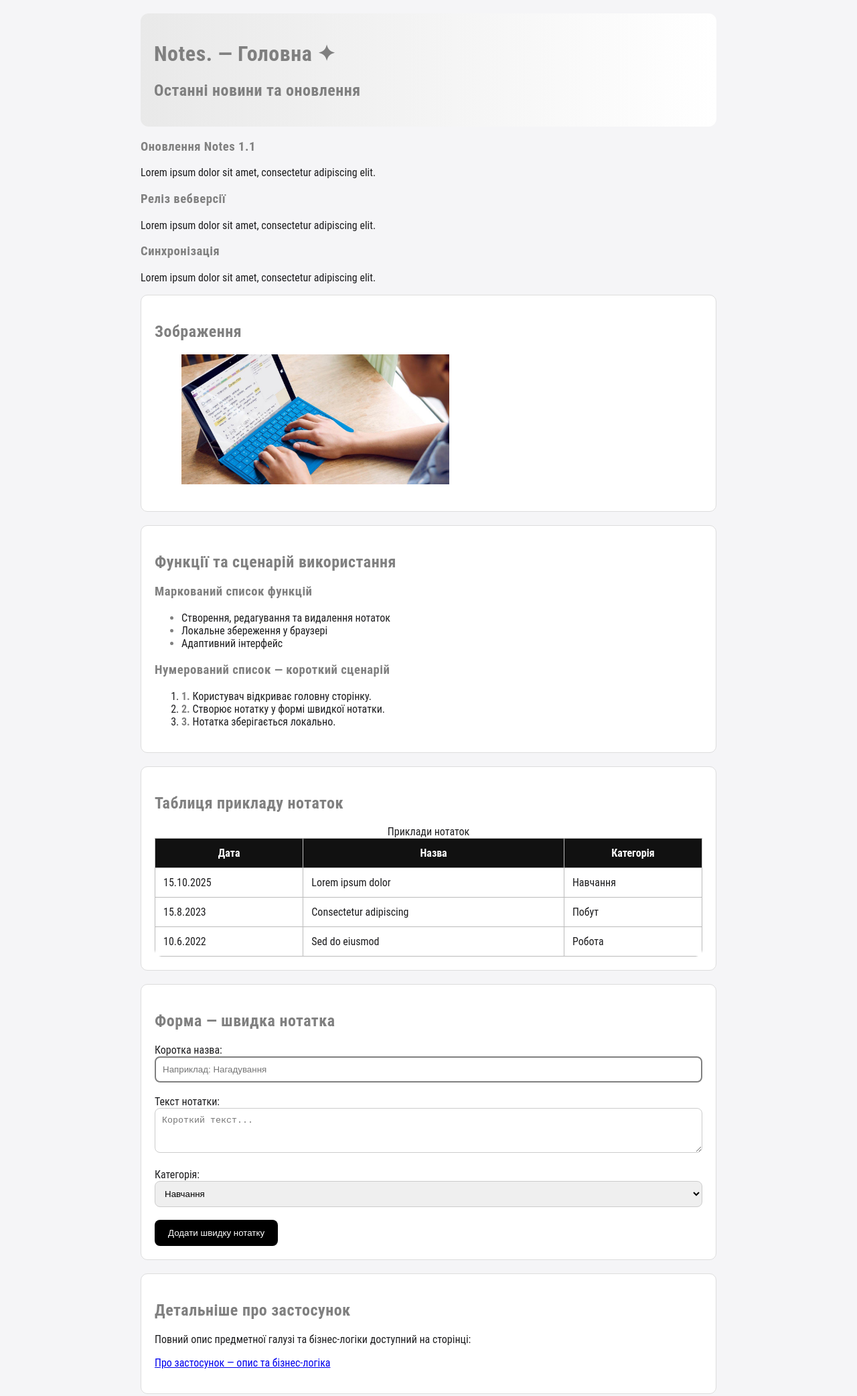
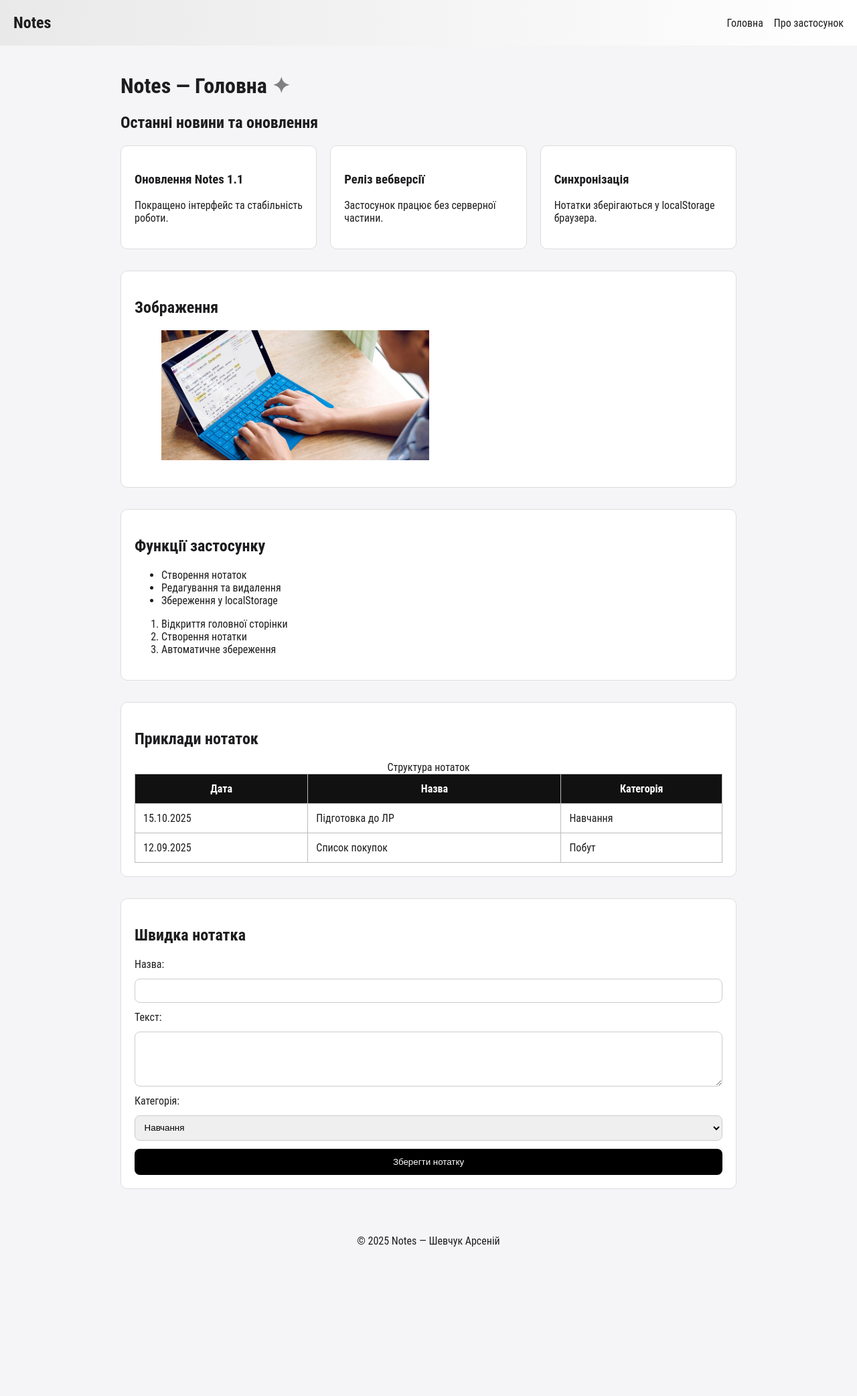
Before and after one commit to Asayxru/-IO-35_appWEB-ShevchukArsenii-FIOT-2025-, a plain HTML site: page index.html in a window 1280 px wide. Shown: the top 2084 px of the page at 67% size. After the commit the page ends 1878 px from the top, so only its background shows below. Drawn offline with Linux system fonts and the light colour scheme.

Commit message:
upgraded

```diff
--- a/css/style.css
+++ b/css/style.css
@@ -1,144 +1,230 @@
-
 * {
   box-sizing: border-box;
   scroll-behavior: smooth;
 }
 
-
 body {
+  margin: 0;
+  font-family: "Roboto Condensed", sans-serif;
   background: #f5f5f7;
-  font-family: "Roboto Condensed", sans-serif;
-  margin: 0;
-  padding: 0;
   color: #1d1d1f;
 }
 
-main {
-  max-width: 900px;
-  margin: 0 auto;
-  padding: 20px;
+/* Header */
+.site-header {
+  display: flex;
+  justify-content: space-between;
+  align-items: center;
+  padding: 1.25rem;
+  background: linear-gradient(90deg, #e9e9e9, #ffffff);
 }
 
-
-h1, h2, h3 {
-  color: grey;
-  letter-spacing: 0.5px;
+.logo {
+  font-size: 1.5rem;
+  font-weight: 700;
 }
 
-h1 {
-  font-size: 32px;
+.site-nav {
+  display: flex;
+  gap: 1rem;
 }
 
+.site-nav a {
+  text-decoration: none;
+  color: #1d1d1f;
+}
+
+/* Main */
+main {
+  max-width: 60rem;
+  margin: 0 auto;
+  padding: 1.25rem;
+}
+
+header h1::after {
+  content: " ✦";
+  color: grey;
+}
+
+/* Flexbox grid */
+.notes-grid {
+  display: flex;
+  gap: 1.25rem;
+  flex-wrap: wrap;
+}
+
+.news {
+  flex: 1 1 18rem;
+  padding: 1.25rem;
+  background: #fff;
+  border-radius: 10px;
+  border: 1px solid #ddd;
+  transition: transform 0.2s ease, box-shadow 0.2s ease;
+}
+
+.news:hover {
+  transform: translateY(-4px);
+  box-shadow: 0 4px 12px rgba(0,0,0,0.08);
+}
+
+/* Sections */
 .lab-section {
-  padding: 20px;
-  margin-bottom: 20px;
+  margin-top: 2rem;
+  padding: 1.25rem;
   background: #fff;
   border-radius: 10px;
   border: 1px solid #ddd;
 }
 
-.lab-section > h2 {
-  font-weight: 600;
+/* Form */
+#quick-note-form {
+  display: flex;
+  flex-direction: column;
+  gap: 0.75rem;
 }
 
-
-#quick-title {
-  border: 2px solid grey;
-}
-
-
-ul li::marker {
-  color: grey;
-}
-
-ol {
-  counter-reset: count;
-}
-
-ol li::before {
-  counter-increment: count;
-  content: counter(count) ". ";
-  font-weight: bold;
-  color: grey;
-}
-
-table {
-  width: 100%;
-  border-collapse: collapse;
-  border-radius: 10px;
-  overflow: hidden;
-}
-
-table td, table th {
-  padding: 12px;
-  border: 1px solid #bbb;
-}
-
-table th {
-  background: #111;
-  color: white;
-  font-weight: bold;
-}
-
-table tr:hover {
-  background: #e8e8e8;
-}
-
-a:hover {
-  opacity: 0.8;
-}
-
-input:focus, textarea:focus {
-  outline: 2px solid grey;
-  background: #fff;
-}
-
-h1::after {
-  content: " ✦";
-  color: grey;
-}
-
-
 input, textarea, select {
-  width: 100%;
-  padding: 10px;
+  padding: 0.6rem;
   border-radius: 8px;
   border: 1px solid #ccc;
 }
 
-.save-btn {
+button {
   background: black;
   color: white;
-  padding: 12px 20px;
+  padding: 0.75rem;
   border-radius: 8px;
   border: none;
   cursor: pointer;
-
-  transition: background 0.3s ease;
 }
 
-.save-btn:hover {
+button:hover {
   background: #444;
 }
 
-header {
-  background: linear-gradient(90deg, #e9e9e9, #ffffff);
-  padding: 20px;
-  border-radius: 12px;
+/* Table */
+table {
+  width: 100%;
+  border-collapse: collapse;
 }
 
-footer {
-  margin-top: 30px;
-  text-align: center;
-  padding: 15px;
-  font-size: 14px;
+th, td {
+  border: 1px solid #bbb;
+  padding: 0.75rem;
 }
 
-footer::before {
-  content: "— ";
-  color: grey;
+th {
+  background: #111;
+  color: white;
 }
 
-input[required], textarea[required] {
-  border-color: #ccc;
+/* Footer */
+footer {
+  text-align: center;
+  padding: 1rem;
+  margin-top: 2rem;
 }
+
+/* Responsive */
+@media (max-width: 600px) {
+  .site-header {
+    flex-direction: column;
+    align-items: flex-start;
+    gap: 0.75rem;
+  }
+
+  .notes-grid {
+    flex-direction: column;
+  }
+}
+
+/* ===== HERO SECTION ===== */
+
+.hero {
+  display: flex;
+  min-height: 60vh;
+  background: linear-gradient(
+    90deg,
+    #f5f5f7 50%,
+    #ffffff 50%
+  );
+}
+
+.hero-content {
+  flex: 1;
+  padding: 4rem 3rem;
+  display: flex;
+  flex-direction: column;
+  justify-content: center;
+}
+
+.hero-content h1 {
+  font-size: 3rem;
+  margin-bottom: 1rem;
+}
+
+.hero-text {
+  font-size: 1.1rem;
+  color: #6e6e73;
+  max-width: 32rem;
+}
+
+.hero-image {
+  flex: 1;
+  background-image: url("img/hero-notes.png");
+  background-repeat: no-repeat;
+  background-position: center;
+  background-size: contain;
+}
+
+@media (max-width: 900px) {
+  .hero {
+    flex-direction: column;
+    background: #f5f5f7;
+  }
+
+  .hero-image {
+    min-height: 250px;
+    background-size: 200px;
+  }
+
+  .hero-content {
+    padding: 2.5rem 1.5rem;
+  }
+}
+
+@media (max-width: 600px) {
+  .hero-content h1 {
+    font-size: 2.2rem;
+  }
+
+  .hero-text {
+    font-size: 1rem;
+  }
+}
+
+.burger {
+  display: none;
+  font-size: 1.8rem;
+  background: none;
+  border: none;
+  cursor: pointer;
+}
+
+/* Mobile navigation */
+@media (max-width: 600px) {
+  .burger {
+    display: block;
+  }
+
+  .site-nav {
+    display: none;
+    flex-direction: column;
+    width: 100%;
+    margin-top: 1rem;
+  }
+
+  .site-nav.active {
+    display: flex;
+  }
+}
--- /dev/null
+++ b/css/task3.css
@@ -0,0 +1,138 @@
+* {
+  box-sizing: border-box;
+}
+
+body {
+  margin: 0;
+  font-family: Arial, sans-serif;
+  background: #ffffff;
+}
+
+.hero {
+  display: flex;
+  justify-content: space-between;
+  align-items: stretch;
+  padding: 40px;
+  background: #222;
+  color: white;
+
+  border: 2px solid #999;
+  margin-bottom: 30px;
+}
+
+.hero-content,
+.hero-card {
+  flex: 1;
+  min-height: 260px;
+
+  border: 2px solid #999;
+  padding: 20px;
+}
+
+.hero-content {
+  margin-right: 20px;
+}
+
+.hero-card {
+  background: orange;
+  display: flex;
+  flex-direction: column;
+  justify-content: center;
+  align-items: center;
+}
+
+.photo {
+  width: 100%;
+  height: 120px;
+  background: #ccc;
+  margin-bottom: 15px;
+  line-height: 120px;
+  text-align: center;
+}
+
+.courses {
+  padding: 40px;
+  text-align: center;
+
+  border: 2px solid #999;
+  margin-bottom: 30px;
+}
+
+.course-list {
+  display: flex;
+  justify-content: center;
+  flex-wrap: wrap;
+  gap: 20px;
+
+  border: 2px solid #999;
+  padding: 20px;
+}
+
+.course {
+  width: 220px;
+  height: 120px;
+
+  display: flex;
+  justify-content: center;
+  align-items: center;
+
+  background: #f5f5f5;
+  font-weight: bold;
+
+  border: 2px solid #999;
+}
+
+
+.partners {
+  padding: 40px;
+  border: 2px solid #999;
+}
+
+.partner-logos {
+  display: flex;
+  justify-content: center;
+  flex-wrap: wrap;
+  gap: 20px;
+
+  border: 2px solid #999;
+  padding: 20px;
+}
+
+.partner-logos > div {
+  width: 160px;
+  height: 80px;
+
+  display: flex;
+  justify-content: center;
+  align-items: center;
+
+  background: #f0f0f0;
+  font-weight: bold;
+
+  border: 2px solid #999;
+}
+
+@media (max-width: 900px) and (min-width: 601px) {
+  .hero {
+    flex-direction: column;
+  }
+
+  .hero-content {
+    margin-right: 0;
+    margin-bottom: 20px;
+  }
+}
+
+@media (max-width: 600px) {
+  .hero {
+    flex-direction: column;
+  }
+
+  .course {
+    width: 100%;
+  }
+
+  .partner-logos > div {
+    width: 100%;
+  }
+}
--- a/index.html
+++ b/index.html
@@ -8,113 +8,140 @@
 </head>
 <body>
 
+
+<header class="site-header">
+  <div class="logo">Notes</div>
+  <button class="burger" aria-label="Відкрити меню">☰</button>
+  <nav class="site-nav" aria-label="Основна навігація">
+    <a href="index.html">Головна</a>
+    <a href="about.html">Про застосунок</a>
+  </nav>
+</header>
+
+
 <main class="content" aria-live="polite">
+
+
   <header>
-      <h1>Notes. — Головна</h1>
+    <h1>Notes — Головна</h1>
     <h2>Останні новини та оновлення</h2>
   </header>
 
+
+
+
+  <section class="notes-grid" aria-label="Список нотаток">
+
     <article class="news" aria-labelledby="news1">
       <h3 id="news1">Оновлення Notes 1.1</h3>
-      <p>Lorem ipsum dolor sit amet, consectetur adipiscing elit.</p>
+      <p>Покращено інтерфейс та стабільність роботи.</p>
     </article>
 
     <article class="news" aria-labelledby="news2">
       <h3 id="news2">Реліз вебверсії</h3>
-      <p>Lorem ipsum dolor sit amet, consectetur adipiscing elit.</p>
+      <p>Застосунок працює без серверної частини.</p>
     </article>
 
     <article class="news" aria-labelledby="news3">
       <h3 id="news3">Синхронізація</h3>
-      <p>Lorem ipsum dolor sit amet, consectetur adipiscing elit.</p>
+      <p>Нотатки зберігаються у localStorage браузера.</p>
     </article>
 
-    <section class="lab-section" aria-labelledby="images-sec">
-      <h2 id="images-sec">Зображення</h2>
+  </section>
+
+
+  <section class="lab-section">
+    <h2>Зображення</h2>
     <figure>
       <img src="img/note.jpg" alt="Notes" width="400" onerror="this.style.display='none'">
     </figure>
   </section>
 
-    <section class="lab-section" aria-labelledby="lists-sec">
-      <h2 id="lists-sec">Функції та сценарій використання</h2>
 
-      <h3>Маркований список функцій</h3>
+  <section class="lab-section">
+    <h2>Функції застосунку</h2>
+
     <ul>
-        <li>Створення, редагування та видалення нотаток</li>
-        <li>Локальне збереження у браузері</li>
-        <li>Адаптивний інтерфейс</li>
+      <li>Створення нотаток</li>
+      <li>Редагування та видалення</li>
+      <li>Збереження у localStorage</li>
     </ul>
 
-      <h3>Нумерований список — короткий сценарій</h3>
     <ol>
-        <li>Користувач відкриває головну сторінку.</li>
-        <li>Створює нотатку у формі швидкої нотатки.</li>
-        <li>Нотатка зберігається локально.</li>
+      <li>Відкриття головної сторінки</li>
+      <li>Створення нотатки</li>
+      <li>Автоматичне збереження</li>
     </ol>
   </section>
 
-    <section class="lab-section" aria-labelledby="table-sec">
-      <h2 id="table-sec">Таблиця прикладу нотаток</h2>
-      <table summary="Таблиця з прикладами нотаток">
-        <caption>Приклади нотаток</caption>
+
+  <section class="lab-section">
+    <h2>Приклади нотаток</h2>
+
+    <table>
+      <caption>Структура нотаток</caption>
       <thead>
         <tr>
-            <th scope="col">Дата</th>
-            <th scope="col">Назва</th>
-            <th scope="col">Категорія</th>
+          <th>Дата</th>
+          <th>Назва</th>
+          <th>Категорія</th>
         </tr>
       </thead>
       <tbody>
         <tr>
           <td>15.10.2025</td>
-            <td>Lorem ipsum dolor</td>
+          <td>Підготовка до ЛР</td>
           <td>Навчання</td>
         </tr>
         <tr>
-            <td>15.8.2023</td>
-            <td>Consectetur adipiscing</td>
+          <td>12.09.2025</td>
+          <td>Список покупок</td>
           <td>Побут</td>
-          </tr>
-          <tr>
-            <td>10.6.2022</td>
-            <td>Sed do eiusmod</td>
-            <td>Робота</td>
         </tr>
       </tbody>
     </table>
   </section>
 
-    <section class="lab-section" aria-labelledby="form-sec">
-      <h2 id="form-sec">Форма — швидка нотатка</h2>
-      <form action="#" method="post" id="quick-note-form" aria-label="Швидка нотатка">
-        <label for="quick-title">Коротка назва:</label><br>
-        <input type="text" id="quick-title" name="quick-title" placeholder="Наприклад: Нагадування" required><br><br>
 
-        <label for="quick-content">Текст нотатки:</label><br>
-        <textarea id="quick-content" name="quick-content" rows="3" placeholder="Короткий текст..." required></textarea><br><br>
+  <section class="lab-section">
+    <h2>Швидка нотатка</h2>
 
-        <label for="quick-category">Категорія:</label>
-        <select id="quick-category" name="quick-category">
-          <option value="навчання">Навчання</option>
-          <option value="побут">Побут</option>
-          <option value="робота">Робота</option>
-        </select><br><br>
+    <form id="quick-note-form" aria-label="Форма створення нотатки">
+      <label for="title">Назва:</label>
+      <input type="text" id="title" required>
 
-        <button type="submit" class="save-btn">Додати швидку нотатку</button>
+      <label for="text">Текст:</label>
+      <textarea id="text" rows="4" required></textarea>
+
+      <label for="category">Категорія:</label>
+      <select id="category">
+        <option>Навчання</option>
+        <option>Робота</option>
+        <option>Побут</option>
+      </select>
+
+      <button type="submit">Зберегти нотатку</button>
     </form>
-    </section>
-
-    <section class="lab-section" aria-labelledby="about-link-sec">
-      <h2 id="about-link-sec">Детальніше про застосунок</h2>
-      <p>Повний опис предметної галузі та бізнес-логіки доступний на сторінці:</p>
-      <p><a href="about.html">Про застосунок — опис та бізнес-логіка</a></p>
   </section>
 
 </main>
 
 <footer>
-    <p>© 2025 Notes by Шевчук Арсеній</p>
+  © 2025 Notes — Шевчук Арсеній
 </footer>
+
+<script>
+  document.addEventListener('DOMContentLoaded', () => {
+    const burger = document.querySelector('.burger');
+    const nav = document.querySelector('.site-nav');
+
+    if (burger && nav) {
+      burger.addEventListener('click', () => {
+        nav.classList.toggle('active');
+      });
+    }
+  });
+</script>
+
 </body>
 </html>
```
Also changed, not shown: css/flexbox.css (added). Lines whose indentation alone changed are shown as unchanged.
